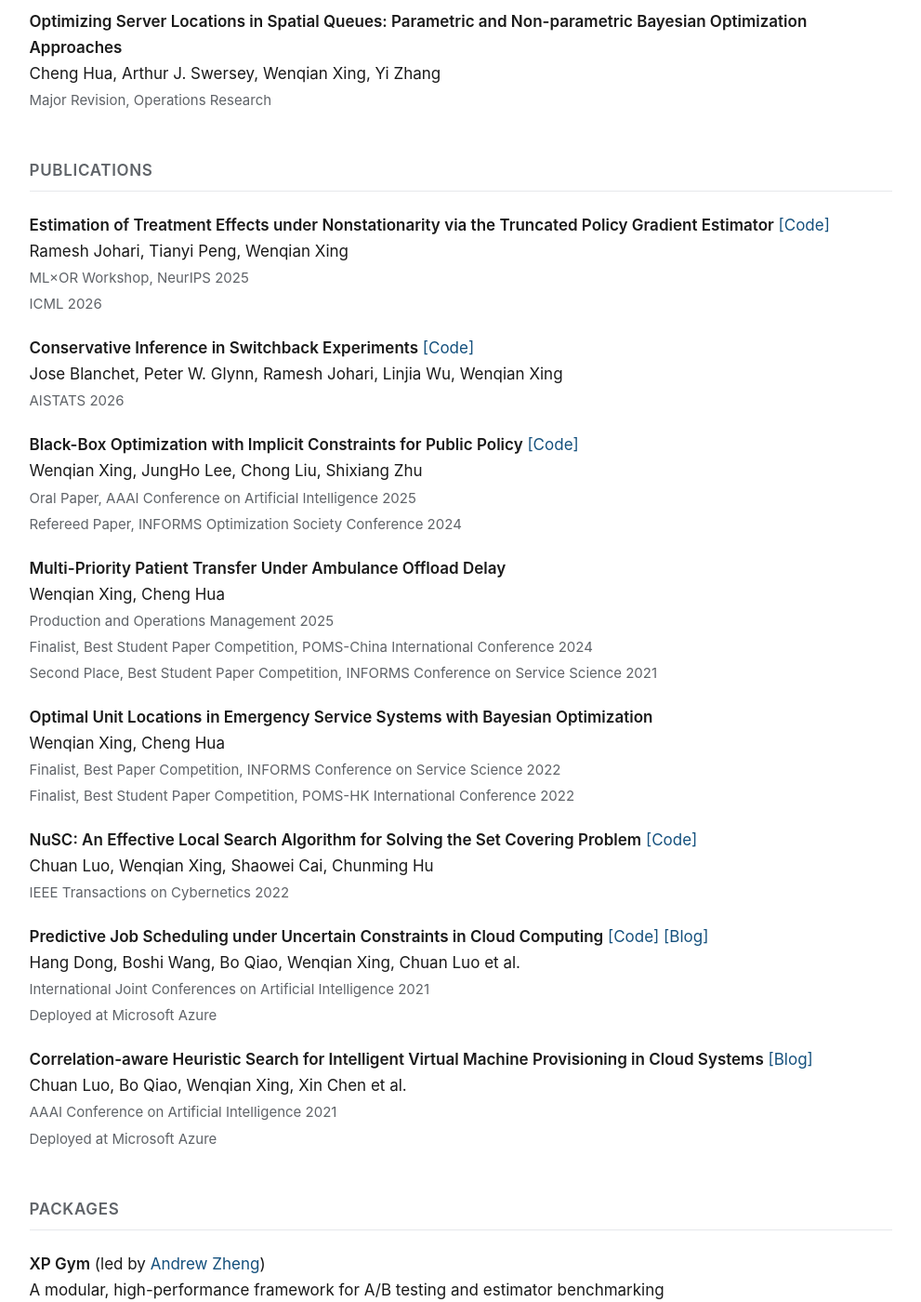
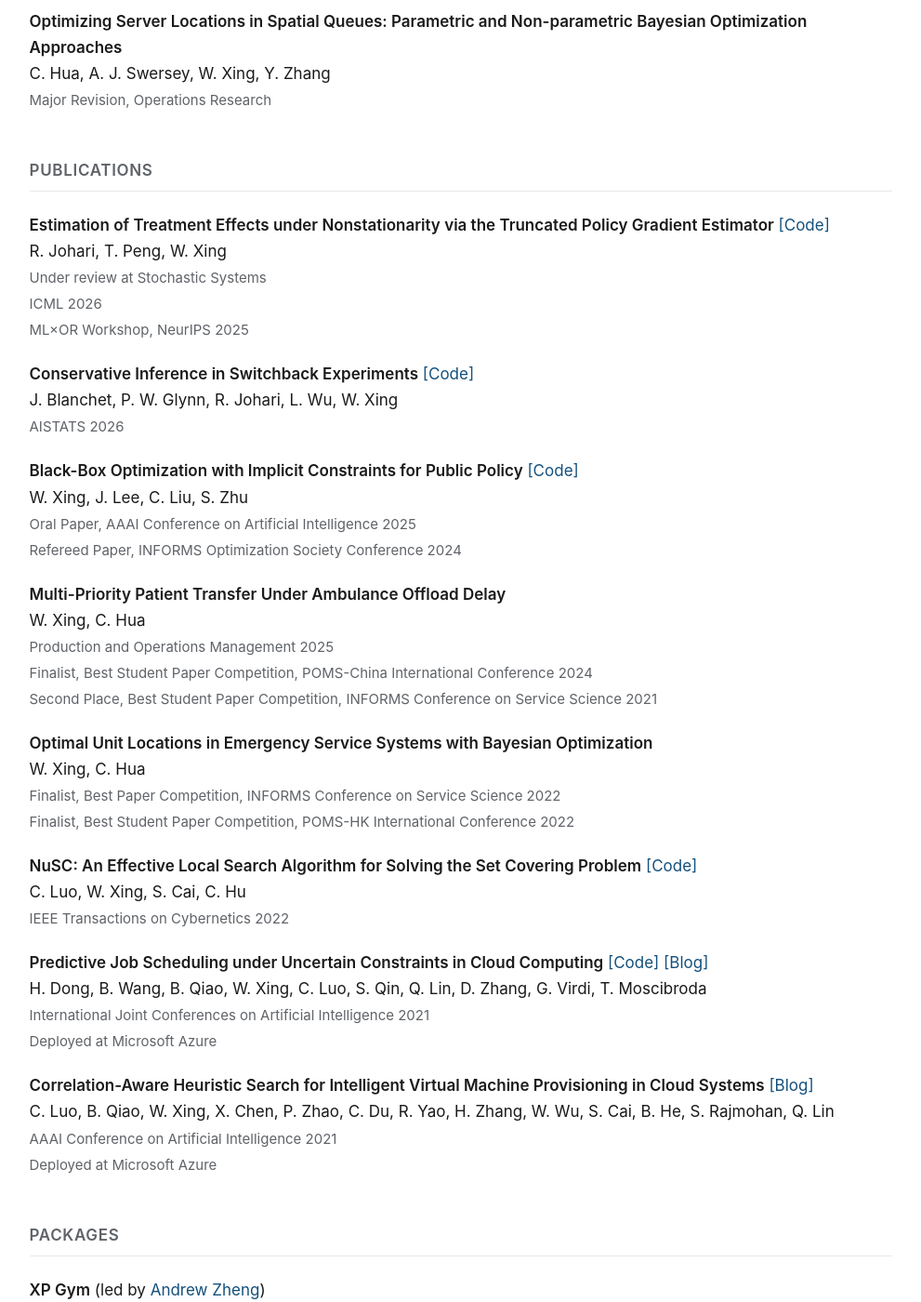
Before and after one commit to wenqian-xing/wenqian-xing.github.io, a Jekyll site: the page built from _pages/research.md, in a window 1280 px wide and 1400 px high, scrolled down 886 px. Shown: the whole window at 93% size, without its empty margins (137-1128 px from the left). Built offline with Jekyll 4.4.1, drawn with Linux system fonts in a browser that asks for light colours; some of the changed text lies outside the part shown.

Commit message:
update
Co-Authored-By: Claude Opus 5.5 <noreply@anthropic.com>

```diff
--- a/_pages/research.md
+++ b/_pages/research.md
@@ -7,71 +7,73 @@ Working Papers
 ------
 
 **Baseline-Adjusted Truncated Policy Gradients for Rapid-Switching Experiments**
-William McCloskey, Wenqian Xing, Ashwinkumar Badanidiyuru, Eric Becker, Chris Harris, Stefan Wager, Ramesh Johari
-*2026 CODE@MIT*
+W. McCloskey, W. Xing, A. Badanidiyuru, E. Becker, C. Harris, S. Wager, R. Johari
+*CODE@MIT 2026*
+*Deployed at Uber*
 
 **[Fast Access or Familiar Care? Learning-Based Capacity Allocation with Endogenous Patient Choice](https://papers.ssrn.com/sol3/papers.cfm?abstract_id=7246479)**
-Wenqian Xing, Yi Zhang, Yue Hu
+W. Xing, Y. Zhang, Y. Hu
 *Under review at Management Science*
 
 **[Learning to Communicate Under Alignment Uncertainty: A Bayesian Persuasion Bandit Approach](https://drive.google.com/file/d/1ags36HsTmBtxj27sEUnKstaCZYzAgldU/view?usp=sharing)**
-Wenqian Xing, Ramesh Johari
+W. Xing, R. Johari
 *ML×OR Workshop, NeurIPS 2026*
 *Finalist, 2026 DMDA Workshop Best Paper Competition (Theoretical Track)*
 
 **[Online Learning for Dynamic Service Mode Control](https://papers.ssrn.com/sol3/papers.cfm?abstract_id=5123355)**
-Wenqian Xing, Yue Hu, Anand Kalvit, Vahid Sarhangian
+W. Xing, Y. Hu, A. Kalvit, V. Sarhangian
 *Major Revision, Operations Research*
 *Finalist, 2026 INFORMS Service Science Best Student Paper Competition*
 
 **[Generalized Hypercube Queueing Models with Overlapping Service Regions](https://arxiv.org/abs/2304.02824)**
-Wenqian Xing, Shixiang Zhu, Yao Xie
+W. Xing, S. Zhu, Y. Xie
 *Major Revision, Service Science*
 *First Place, Clifford Spiegelman Student Paper Competition, JSM 2026*
 
 **[Optimizing Server Locations in Spatial Queues: Parametric and Non-parametric Bayesian Optimization Approaches](https://arxiv.org/abs/2505.22249)**
-Cheng Hua, Arthur J. Swersey, Wenqian Xing, Yi Zhang
+C. Hua, A. J. Swersey, W. Xing, Y. Zhang
 *Major Revision, Operations Research*
 
 Publications
 ------
 
 **[Estimation of Treatment Effects under Nonstationarity via the Truncated Policy Gradient Estimator](https://arxiv.org/abs/2506.05308)**  [[Code]](https://github.com/wenqian-xing/Truncated-DQ-Estimator)
-Ramesh Johari, Tianyi Peng, Wenqian Xing
+R. Johari, T. Peng, W. Xing
+*Under review at Stochastic Systems*
+*ICML 2026*
 *ML×OR Workshop, NeurIPS 2025*
-*ICML 2026*
 
 **[Conservative Inference in Switchback Experiments](https://openreview.net/forum?id=psLjdDj7j1)**  [[Code]](https://github.com/wenqian-xing/conservative-inference-switchback-experiments)
-Jose Blanchet, Peter W. Glynn, Ramesh Johari, Linjia Wu, Wenqian Xing
+J. Blanchet, P. W. Glynn, R. Johari, L. Wu, W. Xing
 *AISTATS 2026*
 
 **[Black-Box Optimization with Implicit Constraints for Public Policy](https://doi.org/10.1609/aaai.v39i27.35074)** [[Code]](https://github.com/wenqian-xing/CageBO)
-Wenqian Xing, JungHo Lee, Chong Liu, Shixiang Zhu
+W. Xing, J. Lee, C. Liu, S. Zhu
 *Oral Paper, AAAI Conference on Artificial Intelligence 2025*
 *Refereed Paper, INFORMS Optimization Society Conference 2024*
 
 **[Multi-Priority Patient Transfer Under Ambulance Offload Delay](https://journals.sagepub.com/doi/10.1177/10591478251369598)**
-Wenqian Xing, Cheng Hua
+W. Xing, C. Hua
 *Production and Operations Management 2025*
 *Finalist, Best Student Paper Competition, POMS-China International Conference 2024*
 *Second Place, Best Student Paper Competition, INFORMS Conference on Service Science 2021*
 
 **[Optimal Unit Locations in Emergency Service Systems with Bayesian Optimization](https://link.springer.com/chapter/10.1007/978-3-031-15644-1_32)**
-Wenqian Xing, Cheng Hua
+W. Xing, C. Hua
 *Finalist, Best Paper Competition, INFORMS Conference on Service Science 2022*
 *Finalist, Best Student Paper Competition, POMS-HK International Conference 2022*
 
 **[NuSC: An Effective Local Search Algorithm for Solving the Set Covering Problem](https://ieeexplore.ieee.org/document/9877844)** [[Code]](https://github.com/chuanluocs/NuSC-Algorithm)
-Chuan Luo, Wenqian Xing, Shaowei Cai, Chunming Hu
+C. Luo, W. Xing, S. Cai, C. Hu
 *IEEE Transactions on Cybernetics 2022*
 
 **[Predictive Job Scheduling under Uncertain Constraints in Cloud Computing](https://www.ijcai.org/proceedings/2021/499)** [[Code]](https://github.com/wenqian-xing/SB-IJCAI-Paper) [[Blog]](https://www.microsoft.com/en-us/research/blog/building-toward-more-autonomous-and-proactive-cloud-technologies-with-ai/)
-Hang Dong, Boshi Wang, Bo Qiao, Wenqian Xing, Chuan Luo et al.
+H. Dong, B. Wang, B. Qiao, W. Xing, C. Luo, S. Qin, Q. Lin, D. Zhang, G. Virdi, T. Moscibroda
 *International Joint Conferences on Artificial Intelligence 2021*
 *Deployed at Microsoft Azure*
 
-**[Correlation-aware Heuristic Search for Intelligent Virtual Machine Provisioning in Cloud Systems](https://ojs.aaai.org/index.php/AAAI/article/view/17467)**  [[Blog]](https://www.microsoft.com/en-us/research/blog/cloud-intelligence-aiops-infusing-ai-into-cloud-computing-systems/)
-Chuan Luo, Bo Qiao, Wenqian Xing, Xin Chen et al.
+**[Correlation-Aware Heuristic Search for Intelligent Virtual Machine Provisioning in Cloud Systems](https://ojs.aaai.org/index.php/AAAI/article/view/17467)**  [[Blog]](https://www.microsoft.com/en-us/research/blog/cloud-intelligence-aiops-infusing-ai-into-cloud-computing-systems/)
+C. Luo, B. Qiao, W. Xing, X. Chen, P. Zhao, C. Du, R. Yao, H. Zhang, W. Wu, S. Cai, B. He, S. Rajmohan, Q. Lin
 *AAAI Conference on Artificial Intelligence 2021*
 *Deployed at Microsoft Azure*
 
```
Also changed, not shown: README.md (+5 -3 lines), _pages/cv.md (+1 -1 lines), _pages/service.md (+1 -1 lines), 3 other files.
